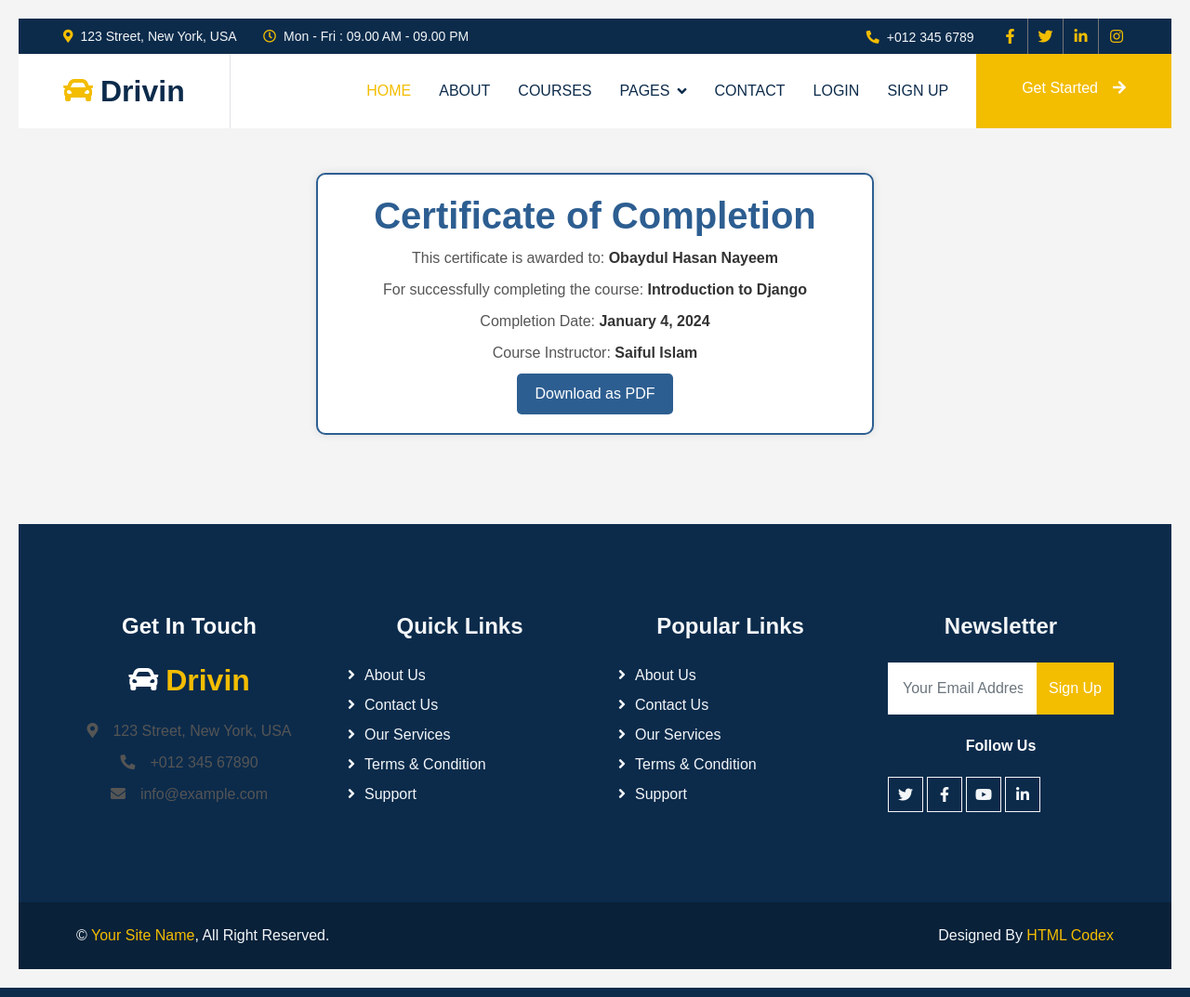
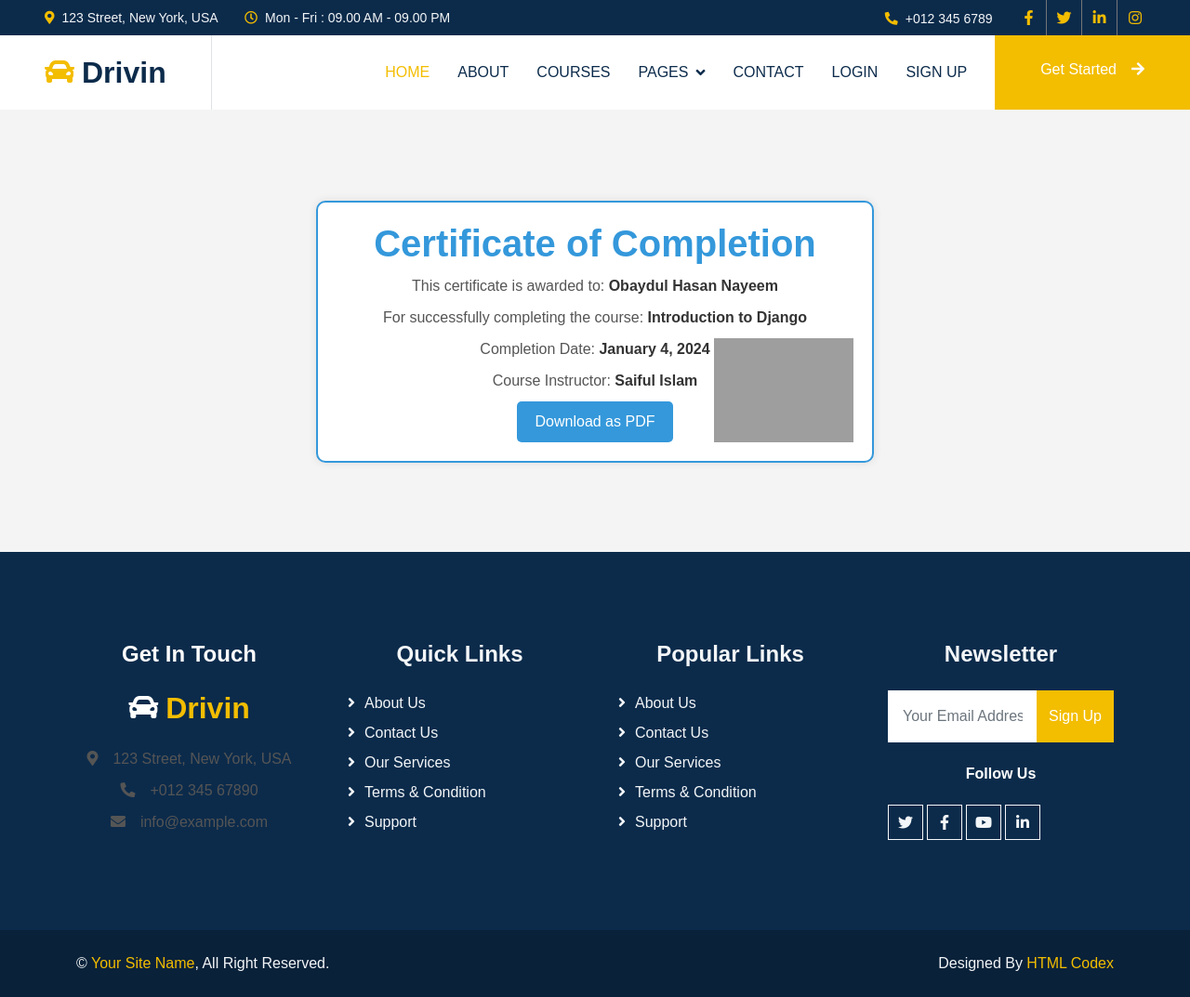
Before and after one commit to Muk74dir/Prodemy, a Django app: page /account/certificate/ in a window 1280 px wide. Shown: the whole page at 93% size. Run offline with Django 4.2, Linux system fonts and the light colour scheme; some libraries are stand-ins or nearby versions; grey boxes are pictures that could not be loaded.

Commit message:
added the signature

```diff
--- a/ProdemyApp/templates/account/certificate.html
+++ b/ProdemyApp/templates/account/certificate.html
@@ -14,6 +14,7 @@
     <p>For successfully completing the course: <span class="course-title">{{ course_title }}</span></p>
     <p>Completion Date: <span class="completion-date">{{ issue_date }}</span></p>
     <p>Course Instructor: <span class="instructor-name">{{ instructor_name }}</span></p>
+    <img src="{% static 'images/ceo_signature.png' %}" alt="CEO Signature" class="ceo-signature">
     <button id="downloadBtn" class="download-button" onclick="downloadCertificate()">Download as PDF</button>
 </div>
 
@@ -21,22 +22,24 @@
     body {
         font-family: 'Arial', sans-serif;
         text-align: center;
-        margin: 20px;
+        margin: 0;
+        padding: 0;
         background-color: #f4f4f4;
     }
 
     .certificate-container {
         background-color: #fff;
-        border: 2px solid #2d5e91;
+        border: 2px solid #3498db;
         border-radius: 10px;
         box-shadow: 0 0 10px rgba(0, 0, 0, 0.1);
         padding: 20px;
         max-width: 600px;
-        margin: 0 auto;
+        margin: 50px auto 0;
+        position: relative; /* Added position relative for absolute positioning */
     }
 
     h1 {
-        color: #2d5e91;
+        color: #3498db;
     }
 
     p {
@@ -49,8 +52,15 @@
         color: #333;
     }
 
+    .ceo-signature {
+        position: absolute;
+        bottom: 20px;
+        right: 20px;
+        max-width: 150px; /* Adjust the width as needed */
+    }
+
     .download-button {
-        background-color: #2d5e91;
+        background-color: #3498db;
         color: #fff;
         border: none;
         padding: 10px 20px;
@@ -70,7 +80,7 @@
     function downloadCertificate() {
         var element = document.querySelector('.certificate-container');
         html2pdf(element);
-        document.getElementById('downloadBtn').style.display = 'none'; // Hide the button
+        document.getElementById('downloadBtn').style.display = 'none';
     }
 </script>
 
```
